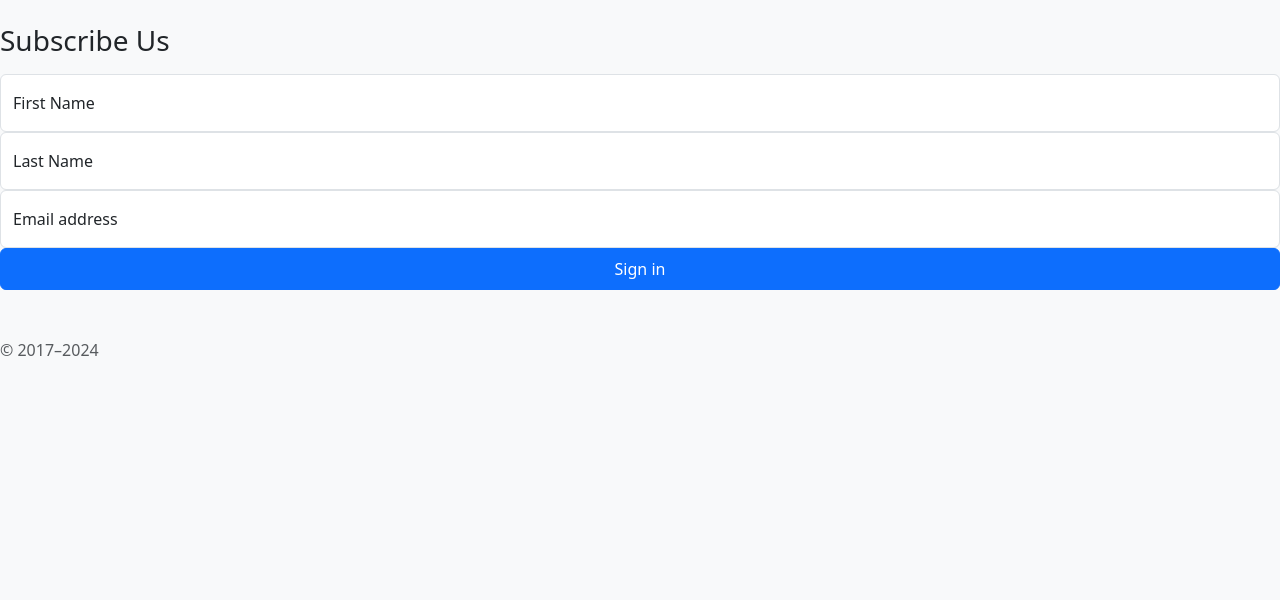
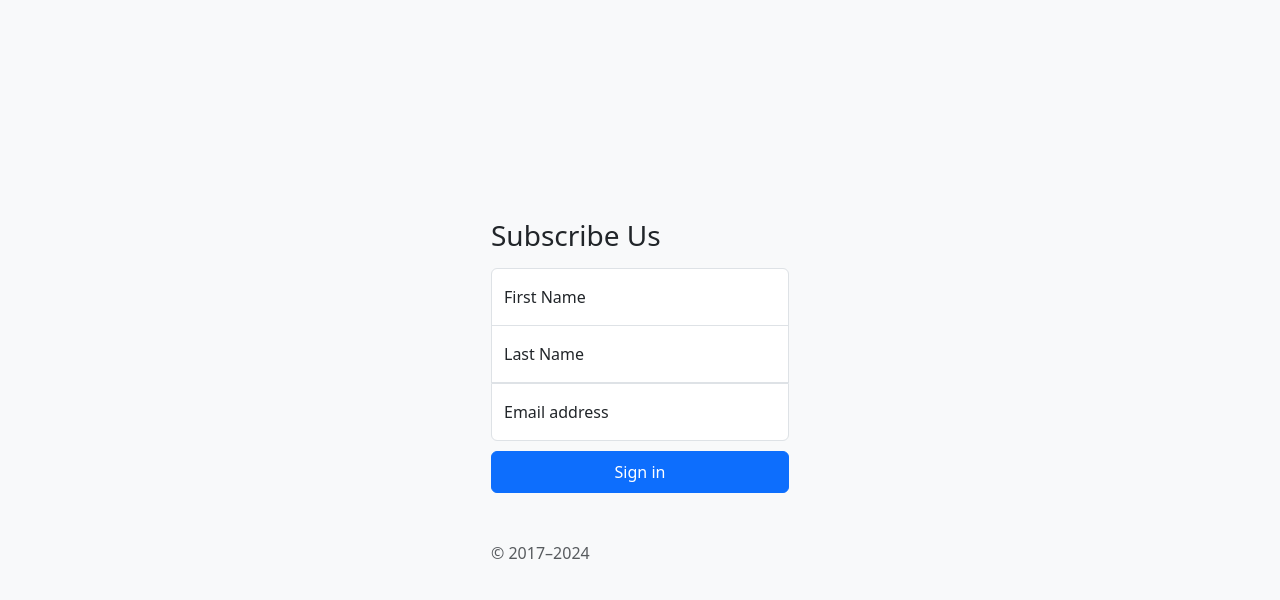
Before and after one commit to omshelke2/today, a website: page signup.html in a window 1280 px wide. Drawn offline with nearby package versions, Linux system fonts and the light colour scheme; the site is published under a folder, as on GitHub Pages, so addresses that start at the root find nothing.

```diff
--- a/signup.html
+++ b/signup.html
@@ -116,7 +116,7 @@
 
 
     <!-- Custom styles for this template -->
-    <link rel="stylesheet" href="/localData/css/styles.css" >
+    <link rel="stylesheet" href="localData/css/styles.css" >
   </head>
   <body class="d-flex align-items-center py-4 bg-body-tertiary">
     <!-- <svg xmlns="http://www.w3.org/2000/svg" class="d-none">
```
